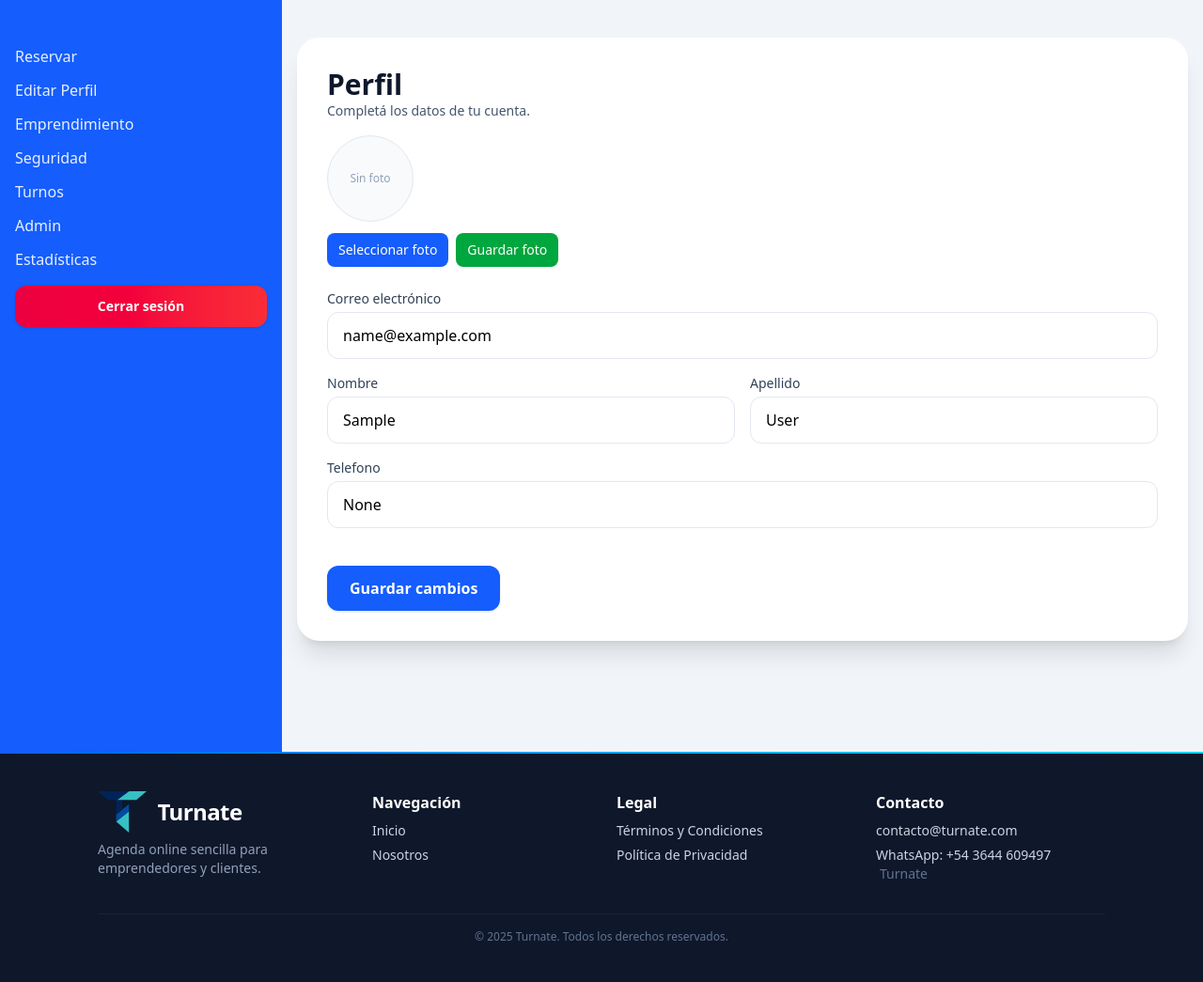
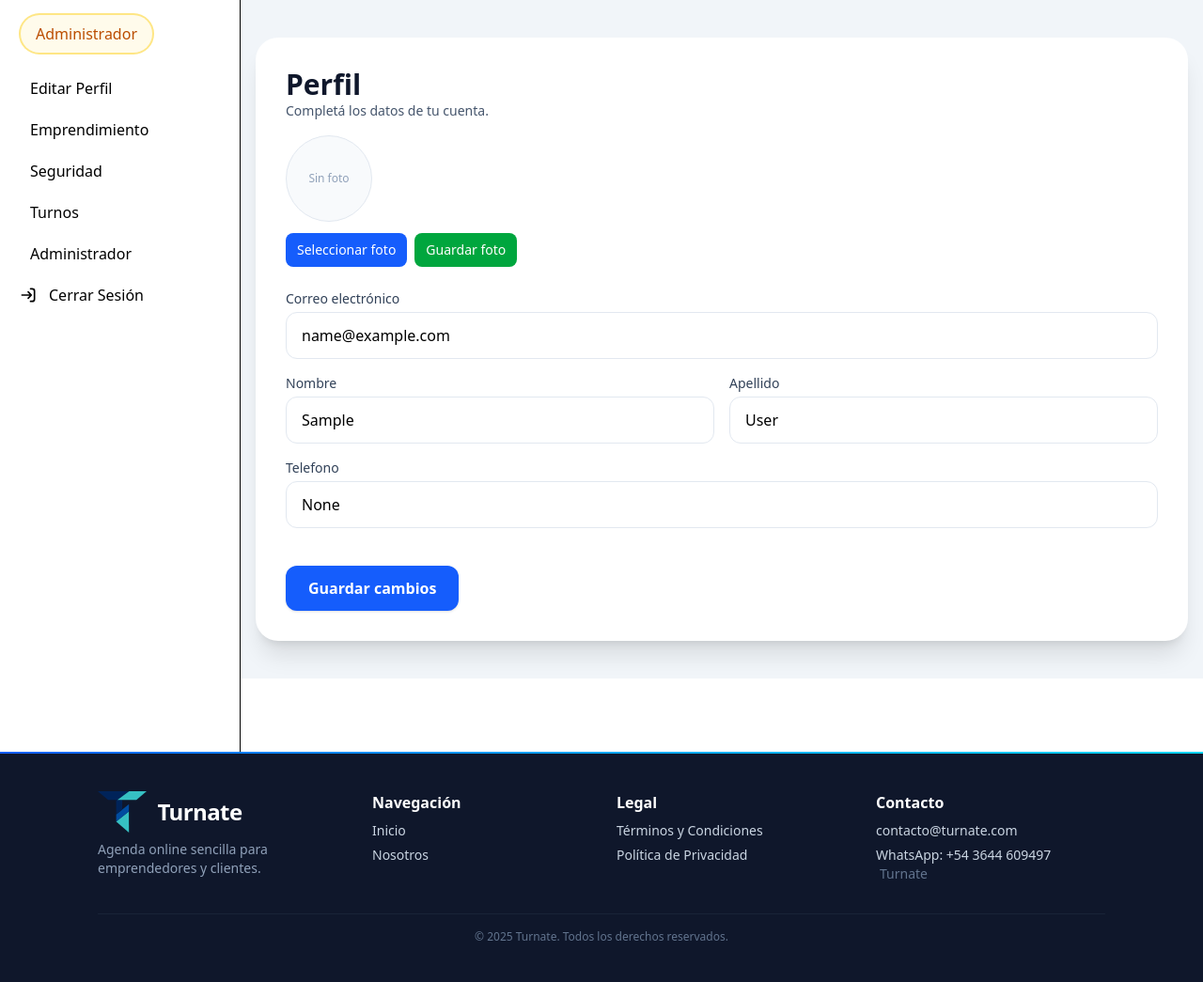
Before and after one commit to Santbo/turnera_django, a Django app: page /usuarios/perfil/ in a window 1280 px wide. Shown: the part 96-1141 px from the top of the page at 94% size. Run offline with Django 5.2, Linux system fonts and the light colour scheme; the visitor is signed in with stand-in values (Sample User, id 1); some libraries are stand-ins or nearby versions.

Commit message:
se agrega perfil nuevo, faltan retoques visuales

```diff
--- a/base/templates/base/index.html
+++ b/base/templates/base/index.html
@@ -30,6 +30,7 @@
               <span class="font-semibold"> agenda ordenada</span> para el emprendedor.
             </p>
 
+            {% if not user.is_authenticated %}
             <div class="mt-8 flex flex-wrap gap-3">
               <a
                 href="{% url "usuarios:registro" %}"
@@ -44,7 +45,7 @@
                 Iniciar sesión
               </a>
             </div>
-
+            {% endif %}
             {% comment %} Checks {% endcomment %}
             <ul class="mt-6 grid grid-cols-1 sm:grid-cols-2 gap-3 text-sm text-slate-700">
 
@@ -222,6 +223,7 @@
           </div>
         </section>
 
+        {% if not user.is_authenticated %}
         <section class="rounded-2xl border border-slate-200 bg-white p-6 md:p-8 shadow-sm">
           <div class="flex flex-col md:flex-row md:items-center md:justify-between gap-4">
             <div class="text-center md:text-left">
@@ -248,6 +250,7 @@
             </div>
           </div>
         </section>
+        {% endif %}
       </div>
     </main>
 {% endblock contenido %}
--- a/usuarios/templates/panel_perfil.html
+++ b/usuarios/templates/panel_perfil.html
@@ -3,80 +3,71 @@
 {% block contenido %}
 
 
-<div class="">
-    <div class="w-full">
-        <div class="grid grid-cols-1 lg:grid-cols-[300px_1fr]">
-
-            <!-- ASIDE -->
-            <aside class="lg:sticky lg:top-[88px] self-start">
-
-                <!-- Toggle solo móvil -->
-                <div class="lg:hidden mb-3">
-                    <button
-                        onclick="document.getElementById('panel').classList.toggle('hidden')"
-                        class="w-full rounded-xl border border-slate-200 bg-white px-3 py-2 text-sm font-medium text-slate-700"
-                    >
-                        Mostrar / Ocultar panel
-                    </button>
+<aside  class="fixed h-full top-24 left-0 z-40 w-64 h-[calc(100%-4rem) ">
+    <div class="h-full px-3 py-4 overflow-y-auto bg-white border-e border-default">
+        <a href="https://flowbite.com/" class="flex items-center ps-2.5 mb-5">
+            {% if user.is_staff %}
+                <span class="inline-flex items-center justify-center gap-2 text-md px-4 py-2 rounded-full bg-amber-50 text-amber-700 ring-2 ring-amber-200">
+                    Administrador
+                </span>
+            {% elif user.es_emprendedor %}
+                <span class="inline-flex items-center justify-center gap-2 text-md px-4 py-2 rounded-full bg-emerald-50 text-emerald-700 ring-2 ring-emerald-200">
+                    Emprendedor
+                </span>
+            {% else %}
+                <span class="inline-flex items-center justify-center gap-2 text-md px-4 py-2 rounded-full bg-blue-50 text-blue-700 ring-2 ring-blue-200">
+                    Cliente
+                </span>
+            {% endif %}
+        </a>
+        <ul class="space-y-2 font-medium">
+            <li>
+                <a href="{% url 'usuarios:perfil' %}" class="flex items-center px-2 py-1.5 text-body rounded-base hover:bg-neutral-tertiary hover:text-fg-brand group">
+                <span class="ms-3">Editar Perfil</span>
+                </a>
+            </li>
+            <li>
+                <a href="{%url "usuarios:emprendimiento" %}" class="flex items-center px-2 py-1.5 text-body rounded-base hover:bg-neutral-tertiary hover:text-fg-brand group">
+                <span class="flex-1 ms-3 whitespace-nowrap">Emprendimiento</span>
+                </a>
+            </li>
+            <li>
+                <a href="{%url "usuarios:seguridad" %}" class="flex items-center px-2 py-1.5 text-body rounded-base hover:bg-neutral-tertiary hover:text-fg-brand group">
+                <span class="flex-1 ms-3 whitespace-nowrap">Seguridad</span>
+                </a>
+            </li>
+            <li>
+                <a href="#" class="flex items-center px-2 py-1.5 text-body rounded-base hover:bg-neutral-tertiary hover:text-fg-brand group">
+                <span class="flex-1 ms-3 whitespace-nowrap">Turnos</span>
+                </a>
+            </li>
+            {% if user.es_emprendedor %}
+            <li>
+                <a href="#" class="flex items-center px-2 py-1.5 text-body rounded-base hover:bg-neutral-tertiary hover:text-fg-brand group">
+                <span class="flex-1 ms-3 whitespace-nowrap">Estadisticas</span>
+                </a>
+            </li>
+            {% endif %}
+            {% if user.is_staff %}
+            <li>
+                <a href="#" class="flex items-center px-2 py-1.5 text-body rounded-base hover:bg-neutral-tertiary hover:text-fg-brand group">
+                <span class="flex-1 ms-3 whitespace-nowrap">Administrador</span>
+                </a>
+            </li>
+            {% endif %}
+            <li>
+                <a href="{%url "usuarios:logout" %}" class="flex items-center px-2 py-1.5 text-body rounded-base hover:bg-neutral-tertiary hover:text-fg-brand group">
+                <svg class="shrink-0 w-5 h-5 transition duration-75 group-hover:text-fg-brand"  xmlns="http://www.w3.org/2000/svg" width="24" height="24" fill="none" viewBox="0 0 24 24"><path stroke="currentColor" stroke-linecap="round" stroke-linejoin="round" stroke-width="2" d="M16 12H4m12 0-4 4m4-4-4-4m3-4h2a3 3 0 0 1 3 3v10a3 3 0 0 1-3 3h-2"/></svg>
+                <span class="flex-1 ms-3 whitespace-nowrap">Cerrar Sesión</span>
+                </a>
+            </li>
+        </ul>
     </div>
-
-                <!-- PANEL -->
-                <div id="panel"
-                    class="bg-blue-600 h-screen hidden lg:block"
-                >
-                    <div class="rounded-2xl bg-transparent p-4">
-
-
-                        <div class="space-y-3 mt-8">
-                            {% comment %} TODO: agregar la url de reserva {% endcomment %}
-                            <a href="#"
-                                class="block text-white/90 font-medium hover:text-white">Reservar</a>
-
-                            <a href="{% url 'usuarios:perfil' %}"
-                                class="block text-white/90 font-medium hover:text-white">Editar Perfil</a>
-                            {% comment %} TODO: agregar la url de emprendimiento {% endcomment %}
-
-                            <a href="{% url 'usuarios:emprendimiento' %}"
-                                class="block text-white/90 font-medium hover:text-white">Emprendimiento</a>
-
-                            <a href="{% url 'usuarios:seguridad' %}"
-                                class="block text-white/90 font-medium hover:text-white">Seguridad</a>
-                            {% comment %} TODO: agregar la url de emprendimiento {% endcomment %}
-                            <a href="#"
-                                class="block text-white/90 font-medium hover:text-white">Turnos</a>
-
-                            {% if user.is_staff %}
-                            <a href="/admin"
-                                class="block text-white/90 font-medium hover:text-white">Admin</a>
-                            {% endif %}
-                            {% comment %} TODO: agregar la url de estadisticas {% endcomment %}
-                            <a href="#"
-                                class="block text-white/90 font-medium hover:text-white">Estadísticas</a>
-                        </div>
-
-                        <div class="mt-4">
-                            <form action="{%url "usuarios:logout" %}" method="post">
-                            {% csrf_token %}
-                            <button type="submit"
-                                class="w-full block text-center rounded-xl px-4 py-3 text-sm font-semibold text-white bg-gradient-to-r from-rose-600 to-red-500 shadow hover:brightness-110">
-                                Cerrar sesión
-                            </button>
-                            </form>
-                        </div>
-
-                    </div>
-                </div>
-
 </aside>
-
 <!-- CONTENIDO PRINCIPAL -->
+    <div class="flex flex-col min-h-screen pl-64 ">
         <section class="min-h-[60vh] min-w-0 bg-white/0">
             {% block panel_contenido %}{% endblock %}
         </section>
-
     </div>
-    </div>
-</div>
-
-
 {% endblock %}
--- a/usuarios/urls.py
+++ b/usuarios/urls.py
@@ -1,4 +1,4 @@
-from django.urls import path
+from django.urls import path, reverse_lazy
 from .views import ActivarEmprendimientoView, EmprendimientoView, RegistroUsuarioView, LoginUsuarioView, PerfilUsuarioView, CambiarPasswordView
 from django.contrib.auth.views import LogoutView
 
@@ -8,7 +8,7 @@ app_name="usuarios"
 urlpatterns = [
     path("registro/", RegistroUsuarioView.as_view(), name="registro"),
     path("login/", LoginUsuarioView.as_view(), name="login"),
-    path("logout/", LogoutView.as_view(), name="logout"),
+    path("logout/", LogoutView.as_view(next_page=reverse_lazy("usuarios:login")), name="logout"),
     path("perfil/", PerfilUsuarioView.as_view(), name="perfil"),
     path("seguridad/", CambiarPasswordView.as_view(), name="seguridad"),
     path("emprendimiento/", EmprendimientoView.as_view(), name="emprendimiento"),
```
Also changed, not shown: usuarios/templates/panel_perfil2.html (added, +70 -0 lines). Lines whose indentation alone changed are shown as unchanged.
